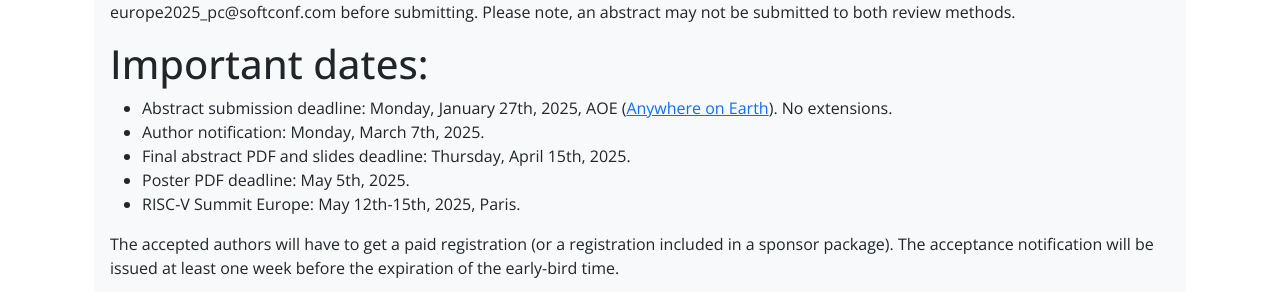
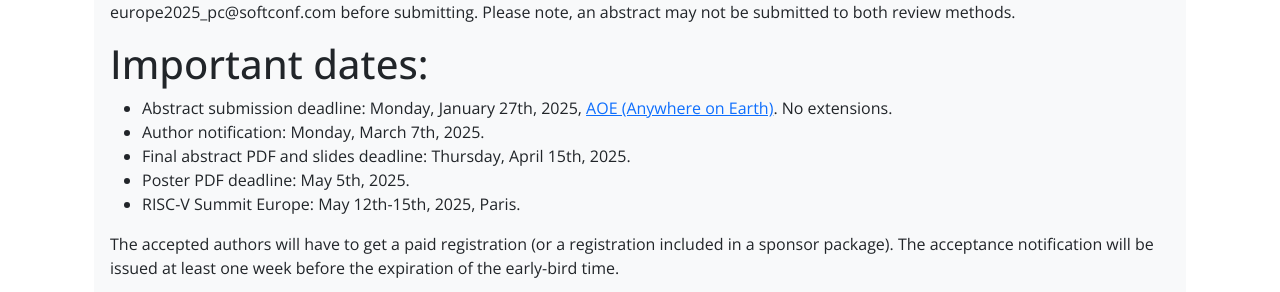
Before and after one commit to riscv-europe/summit-website-development, a Jekyll site: the page built from summit/2025/cfp.md, in a window 1280 px wide and 900 px high, scrolled down 560 px. Shown: the part 163-455 px from the top of the window. Built offline with Jekyll 4.4.1, drawn with Linux system fonts in a browser that asks for light colours.

Commit message:
Fix: typo.

```diff
--- a/summit/2025/cfp.md
+++ b/summit/2025/cfp.md
@@ -47,9 +47,9 @@
 
 # Important dates:
 
-- Abstract submission deadline: Monday, January 27th, 2025, AOE
-  ([Anywhere on
-  Earth](https://en.wikipedia.org/wiki/Anywhere_on_Earth)). No
+- Abstract submission deadline: Monday, January 27th, 2025, [AOE
+  (Anywhere on
+  Earth)](https://en.wikipedia.org/wiki/Anywhere_on_Earth). No
   extensions.
 - Author notification: Monday, March 7th, 2025.
 - Final abstract PDF and slides deadline: Thursday, April 15th, 2025.
```
